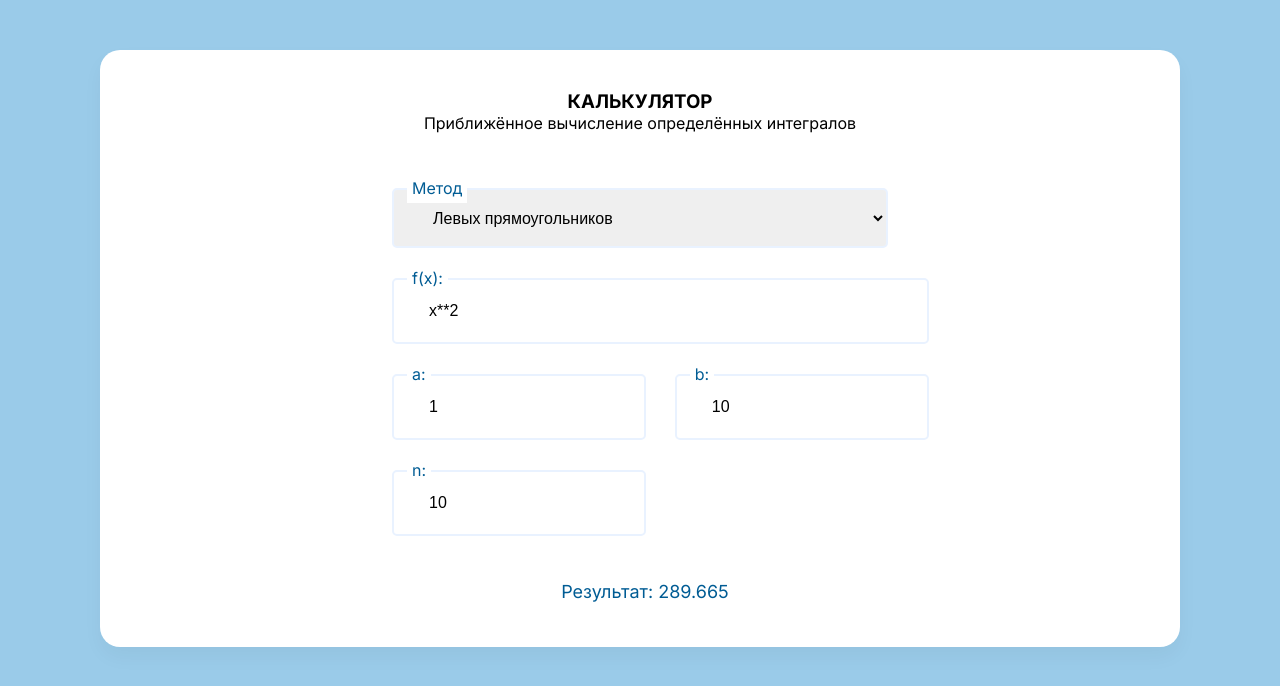
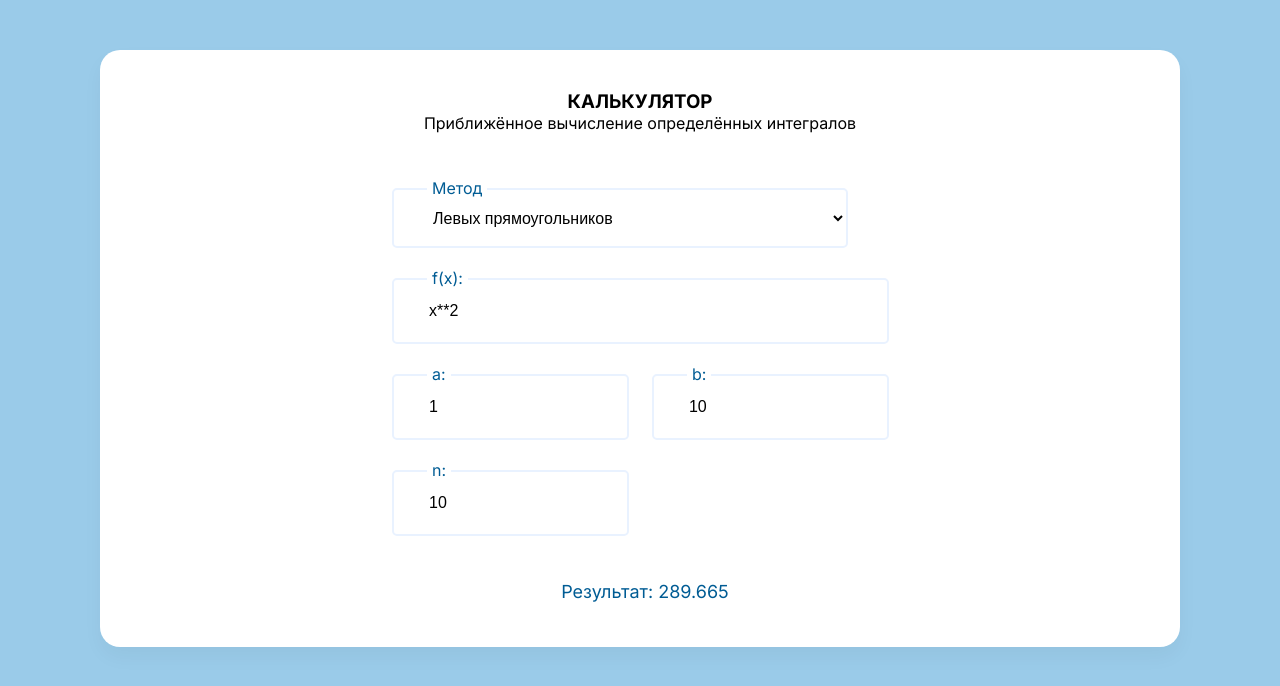
Before and after one commit to Suyukee/define-integral, a React (Create React App) app: page / in a window 1280 px wide. Shown: the top 686 px of the page. Built offline with nearby package versions, Linux system fonts and the light colour scheme; the HTML template or start-up script is replaced by a standard one.

Commit message:
Исправлена визуалицзация input: - Больше не вылезают за края wrapper

```diff
--- a/package.json
+++ b/package.json
@@ -38,5 +38,8 @@
       "last 1 firefox version",
       "last 1 safari version"
     ]
+  },
+  "devDependencies": {
+    "gh-pages": "^6.0.0"
   }
 }
--- a/src/index.scss
+++ b/src/index.scss
@@ -71,9 +71,11 @@ select {
   font-size: 16px;
   padding-left: 35px;
   margin: 15px 0;
+  margin-left: -20px;
 
   border: 2px solid #e9f2ff;
   border-radius: 5px;
+  background-color:#fff;
 }
 
 option:checked {
```
Also changed, not shown: 1 other file (tests, documents, lock files or other folders).
